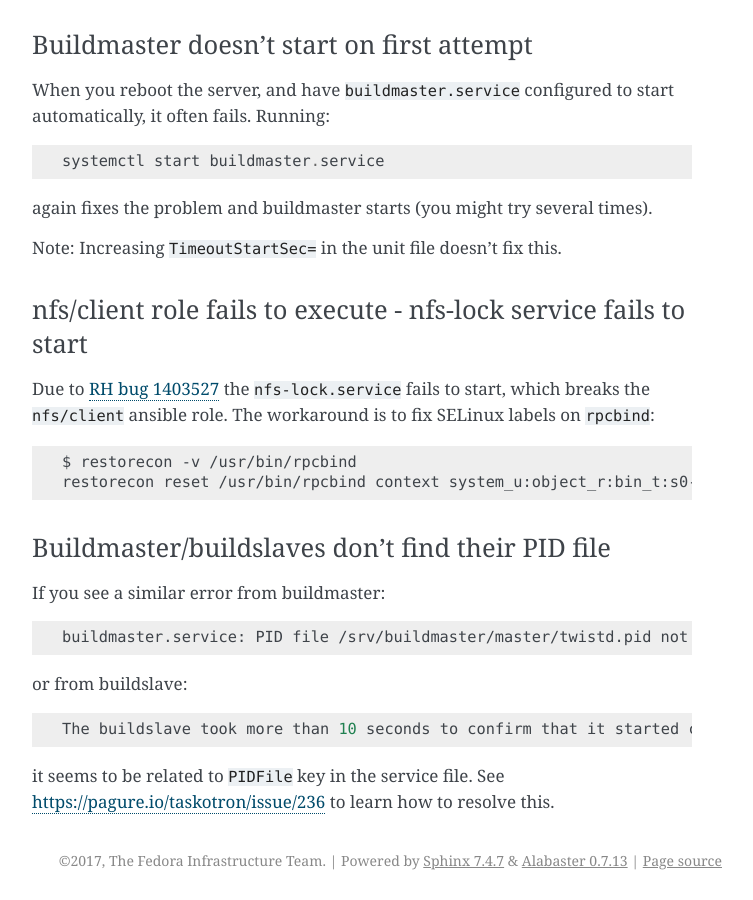
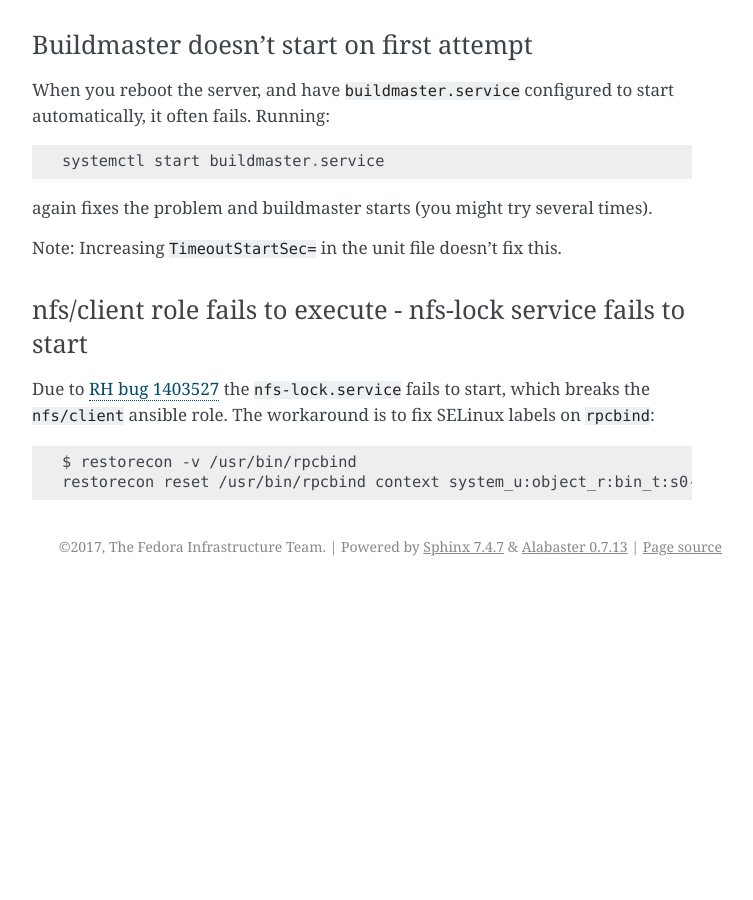
Before and after one commit to FrostyX/infra-docs, a Sphinx documentation site: the page built from docs/sysadmin-guide/sops/taskotron.rst, in a window 1280 px wide and 900 px high, scrolled down 3690 px. Shown: the whole window, without its empty margins (388-1141 px from the left). Built offline with Sphinx 7.4.7, drawn with Linux system fonts in a browser that asks for light colours; after the commit the page ends 4276 px from its top, so only the background shows below that; some of the changed text lies outside the part shown.

Commit message:
taskotron: missing PID file has been resolved

```diff
--- a/docs/sysadmin-guide/sops/taskotron.rst
+++ b/docs/sysadmin-guide/sops/taskotron.rst
@@ -198,17 +198,3 @@
 
   $ restorecon -v /usr/bin/rpcbind
   restorecon reset /usr/bin/rpcbind context system_u:object_r:bin_t:s0->system_u:object_r:rpcbind_exec_t:s0
-
-Buildmaster/buildslaves don't find their PID file
--------------------------------------------------
-
-If you see a similar error from buildmaster::
-
-  buildmaster.service: PID file /srv/buildmaster/master/twistd.pid not readable (yet?) after start: Permission denied
-
-or from buildslave::
-
-  The buildslave took more than 10 seconds to confirm that it started correctly
-
-it seems to be related to ``PIDFile`` key in the service file. See
-https://pagure.io/taskotron/issue/236 to learn how to resolve this.
```
